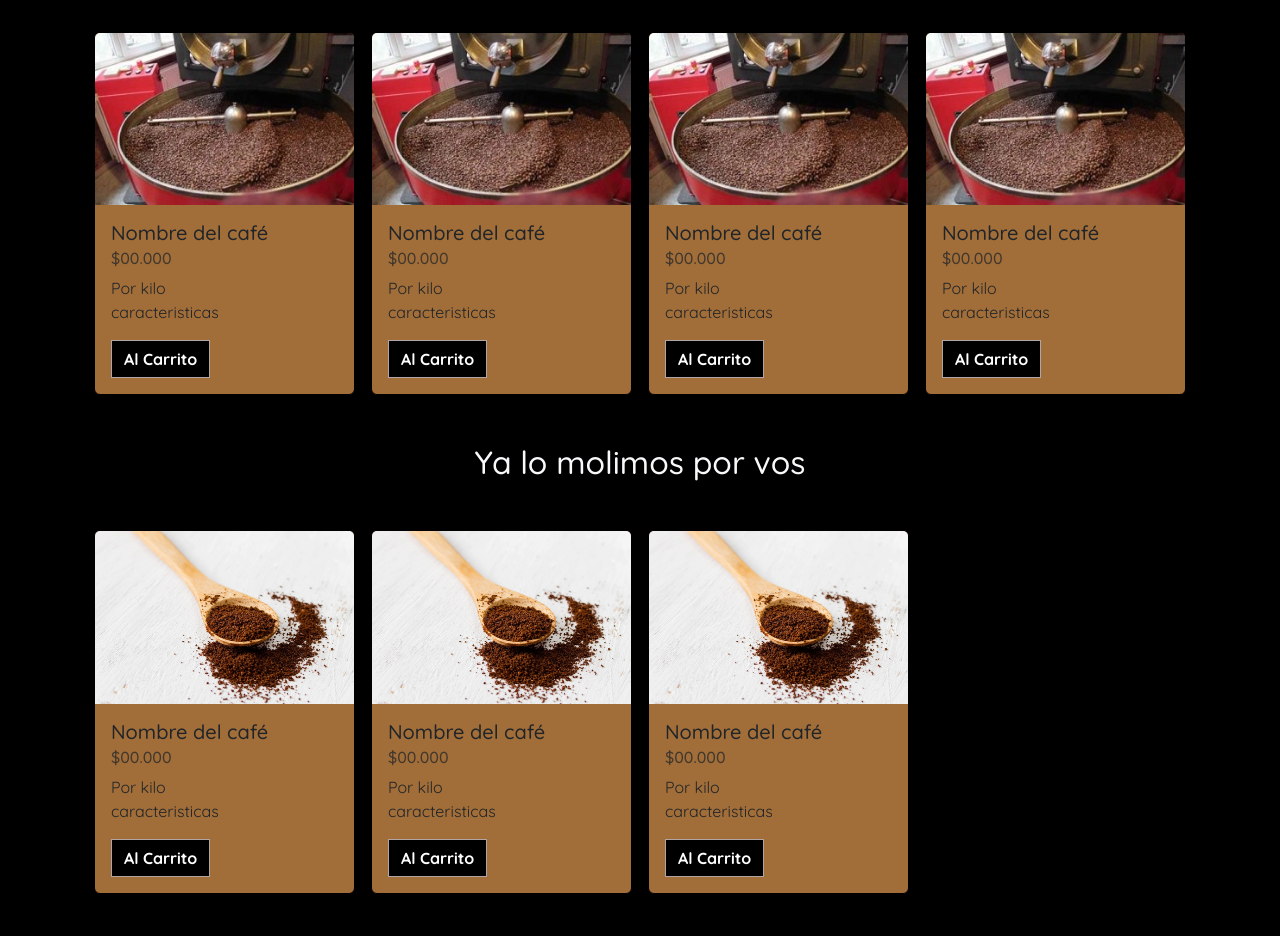
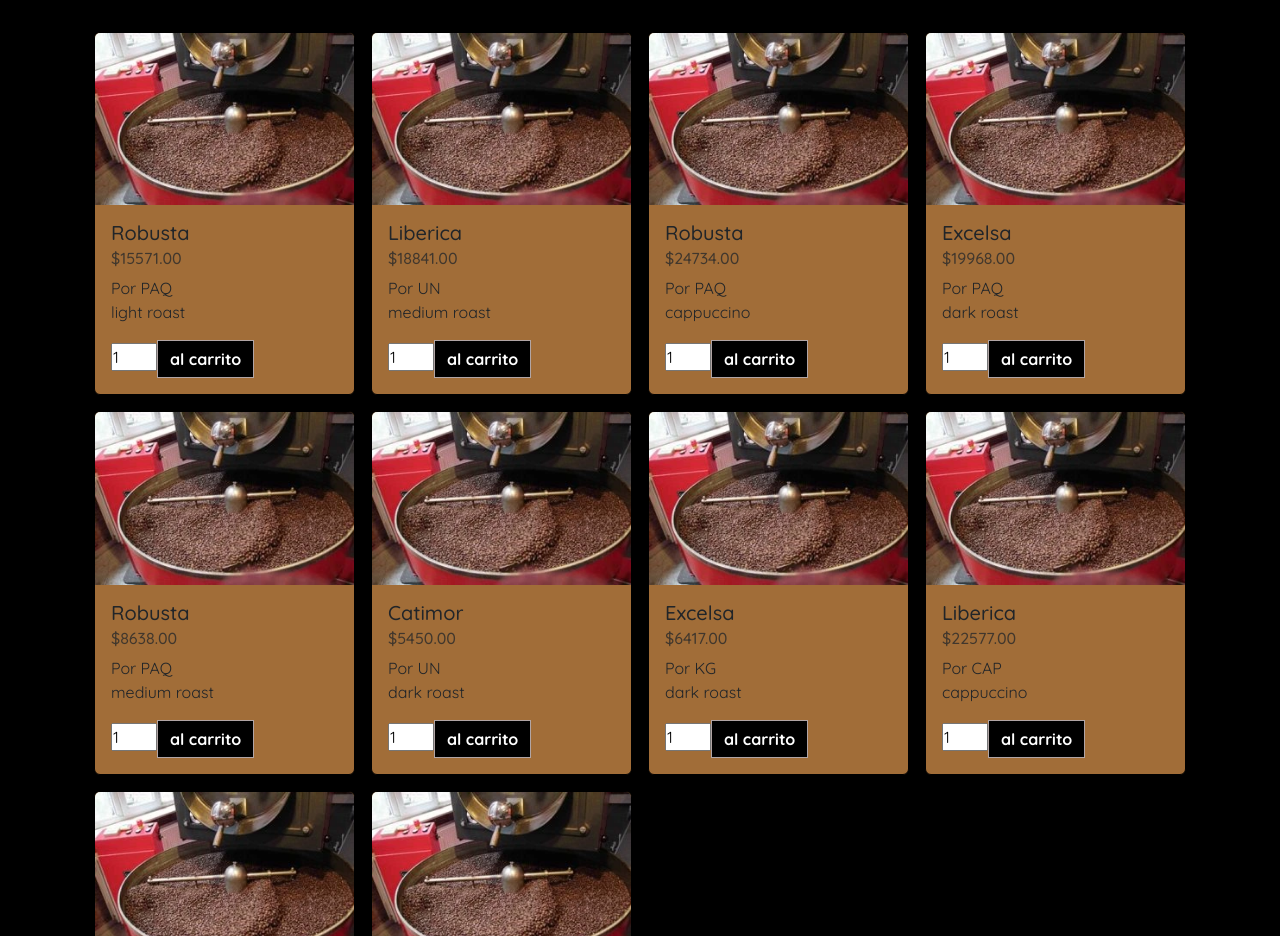
Before and after one commit to ghertzan/Proyecto-final, a website: page pages/productos.html in a window 1280 px wide. Shown: the part 536-1472 px from the top of the page. Drawn offline with nearby package versions, Linux system fonts and the light colour scheme.

Commit message:
generacion dinámica de los productos

```diff
--- a/js/productos.js
+++ b/js/productos.js
@@ -0,0 +1,87 @@
+//Base de Datos
+const articulos = [
+    { "id": 1, "descripcion": "Robusta", "precio": 15571.90, "ump": "PAQ", "caract": "light roast", "img": "../img/cafe-para-moler.webp", "stock": 10},
+    { "id": 2, "descripcion": "Liberica", "precio": 18841.17, "ump": "UN", "caract": "medium roast", "img": "../img/cafe-para-moler.webp", "stock": 10},
+    { "id": 3, "descripcion": "Robusta", "precio": 24734.24, "ump": "PAQ", "caract": "cappuccino", "img": "../img/cafe-para-moler.webp", "stock": 10},
+    { "id": 4, "descripcion": "Excelsa", "precio": 19968.44, "ump": "PAQ", "caract": "dark roast", "img": "../img/cafe-para-moler.webp", "stock": 10},
+    { "id": 5, "descripcion": "Robusta", "precio": 8638.64, "ump": "PAQ", "caract": "medium roast", "img": "../img/cafe-para-moler.webp", "stock": 10},
+    { "id": 6, "descripcion": "Catimor", "precio": 5450.33, "ump": "UN", "caract": "dark roast", "img": "../img/cafe-para-moler.webp", "stock": 10},
+    { "id": 7, "descripcion": "Excelsa", "precio": 6417.12, "ump": "KG", "caract": "dark roast", "img": "../img/cafe-para-moler.webp", "stock": 10},
+    { "id": 8, "descripcion": "Liberica", "precio": 22577.10, "ump": "CAP", "caract": "cappuccino", "img": "../img/cafe-para-moler.webp", "stock": 10},
+    { "id": 9, "descripcion": "Arabica", "precio": 11720.87, "ump": "KG", "caract": "light roast", "img": "../img/cafe-para-moler.webp", "stock": 10},
+    { "id": 10, "descripcion": "Catimor", "precio": 12764.47, "ump": "KG", "caract": "light roast", "img": "../img/cafe-para-moler.webp", "stock": 10}]
+
+
+
+function htmlClear(){
+    const container = document.getElementById("container");
+    container.innerHTML = ``;
+}
+
+function htmlArticulos() {
+
+    htmlClear();
+
+    const container = document.getElementById("container");
+    const section = document.createElement("section");
+    section.id = "seccionParaMoler";
+
+    const h2ParaMoler = document.createElement("h2");
+    h2ParaMoler.className = "text-center text-light my-5";
+    h2ParaMoler.textContent = "Para que lo muelas...";
+
+    const divRow = document.createElement("div");
+    divRow.className = "row g-3"
+
+    articulos.forEach(articulo => {
+        const divGhCard = document.createElement("div")
+        divGhCard.className = "col-12 col-md-4 col-lg-3 gh-card";
+
+        const divCard = document.createElement("div")
+        divCard.className = "card"
+
+        const imgImg = document.createElement("img");
+        imgImg.src = articulo.img;
+        imgImg.className="card-img-top";
+        imgImg.alt="cafe para moler";
+
+        const divCardBody = document.createElement("div");
+        divCardBody.className="card-body"
+
+        const h5Nombre = document.createElement("h5");
+        h5Nombre.className="card-title";
+        h5Nombre.textContent= articulo.descripcion;
+
+        const h6Precio = document.createElement("h6");
+        h6Precio.className="card-subtitle mb-2 text-body-secondary";
+        h6Precio.textContent = "$" + parseInt(articulo.precio).toFixed(2);
+
+        const span = document.createElement("span");
+        span.textContent = "Por " + articulo.ump;
+
+        const pCaract = document.createElement("p");
+        pCaract.className="card-text";
+        pCaract.textContent = articulo.caract;
+
+        const inputCantPedida = document.createElement("input");
+        inputCantPedida.type ="number";
+        inputCantPedida.min = "1";
+        inputCantPedida.value = inputCantPedida.min;
+        inputCantPedida.max = parseInt(articulo.stock)
+
+        const aAlcarrito = document.createElement("a");
+        aAlcarrito.className="btn btn-primary";
+        aAlcarrito.textContent="al carrito";
+
+        divCardBody.append(h5Nombre, h6Precio, span, pCaract, inputCantPedida, aAlcarrito);
+        divCard.append(imgImg, divCardBody);
+        divGhCard.appendChild(divCard);
+        divRow.appendChild(divGhCard)
+    })
+
+    section.append(h2ParaMoler, divRow);
+    container.appendChild(section);
+
+}
+
+htmlArticulos();
--- a/pages/productos.html
+++ b/pages/productos.html
@@ -103,8 +103,10 @@
       </header>
 
       <!-- MAIN -->
-      <main class="container">
-        <section id="seccionParaMoler">
+      <main class="container" id="container">
+
+
+        <!-- <section id="seccionParaMoler">
           <h2 class="text-center text-light my-5">Para que lo muelas</h2>
           <div class="row g-3">
             <div class="col-12 col-md-4 col-lg-3 gh-card" data-aos="fade-up">
@@ -180,9 +182,9 @@
               </div>
             </div>
           </div>
-        </section>
+        </section> -->
 
-        <section id="seccionMolido">
+        <!-- <section id="seccionMolido">
           <h2 class="text-center text-light my-5">Ya lo molimos por vos</h2>
           <div class="row g-3">
             <div class="col-12 col-md-4 col-lg-3 gh-card" data-aos="fade-up">
@@ -300,7 +302,7 @@
               </div>
             </div>
           </div>
-        </section>
+        </section> -->
       </main>
       <hr class="col-12 text-light my-5 gh-hr" />
       <!-- FOOTER -->
```
